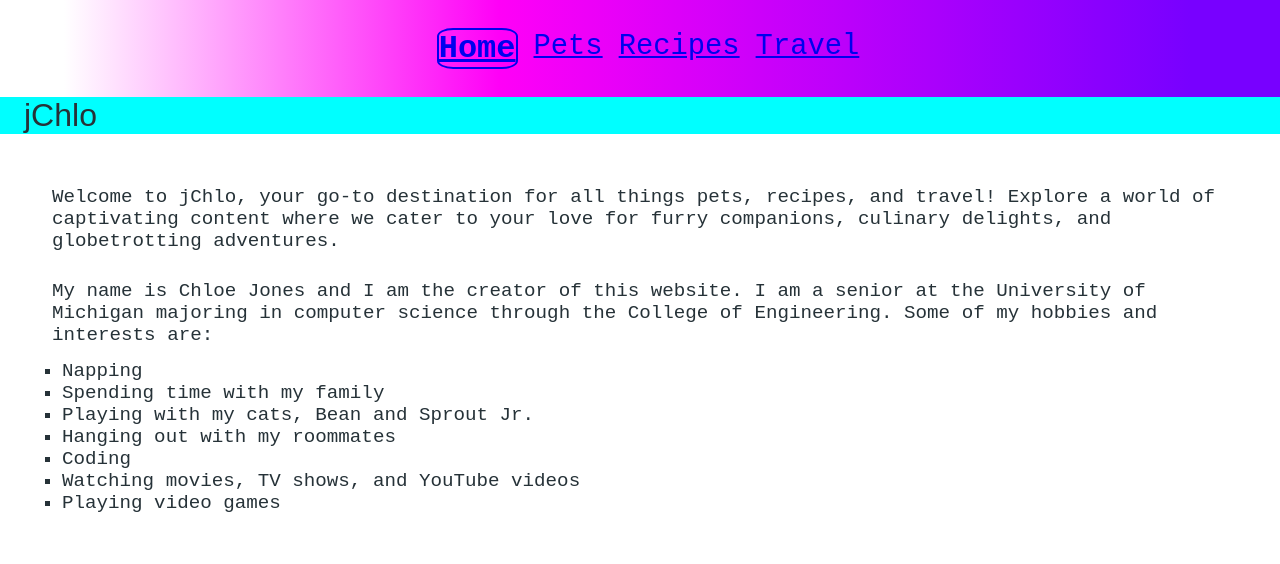
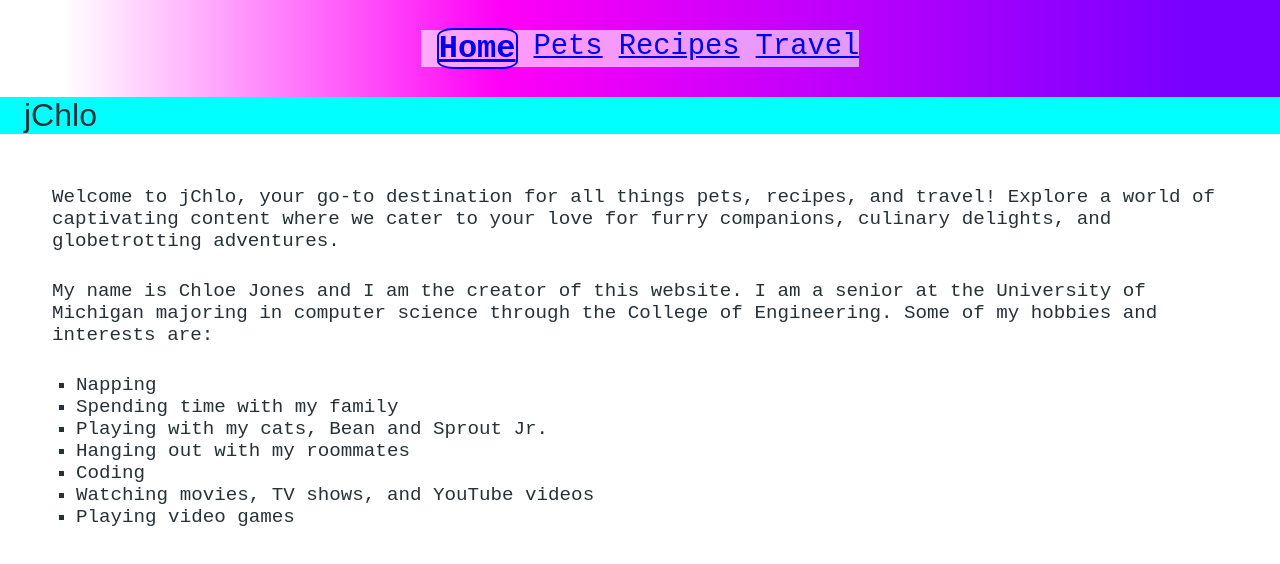
Before and after one commit to chlooeanne/ccp_mobile_w24, a plain HTML site: page index.html in a window 1280 px wide. Drawn offline with Linux system fonts and the light colour scheme.

Commit message:
fixed nav color contrast

```diff
--- a/css/style.css
+++ b/css/style.css
@@ -5,19 +5,6 @@
 body {
     font-family: monospace, 'Lucida Sans', 'Lucida Sans Regular', 'Lucida Grande', 'Lucida Sans Unicode', Geneva, Verdana, sans-serif;
     color: #263238;
-}
-@media (min-width:600px) {
-    * {
-        padding: 20px;
-    }
-}
-@media (min-width:900px) {
-    * {
-        padding: 24px;
-    }
-}
-@media (prefers-reduced-motion) {
-    /* styles to apply if a user's device settings are set to reduced motion */
 }
 img {
     width: 25rem;
@@ -78,12 +65,15 @@ nav ul {
     justify-content: center;
     list-style: none;
 }
-nav li {
+nav li, a:visited {
     justify-content: center;
     padding-left: 1rem;
+    color: black;
+    background-color: rgba(255,255,255,0.6);
 }
 main ul, main ol {
     padding: 0px 24px 24px 24px;
+    margin: 14px;
 }
 main ul {
     list-style-type: square;
@@ -115,3 +105,16 @@ h3 {
     font-weight: bold;
     font-size: xx-large;
 }
+@media (min-width:600px) {
+    * {
+        padding: 20px;
+    }
+}
+@media (min-width:900px) {
+    * {
+        padding: 24px;
+    }
+}
+@media (prefers-reduced-motion) {
+    /* styles to apply if a user's device settings are set to reduced motion */
+}
```
